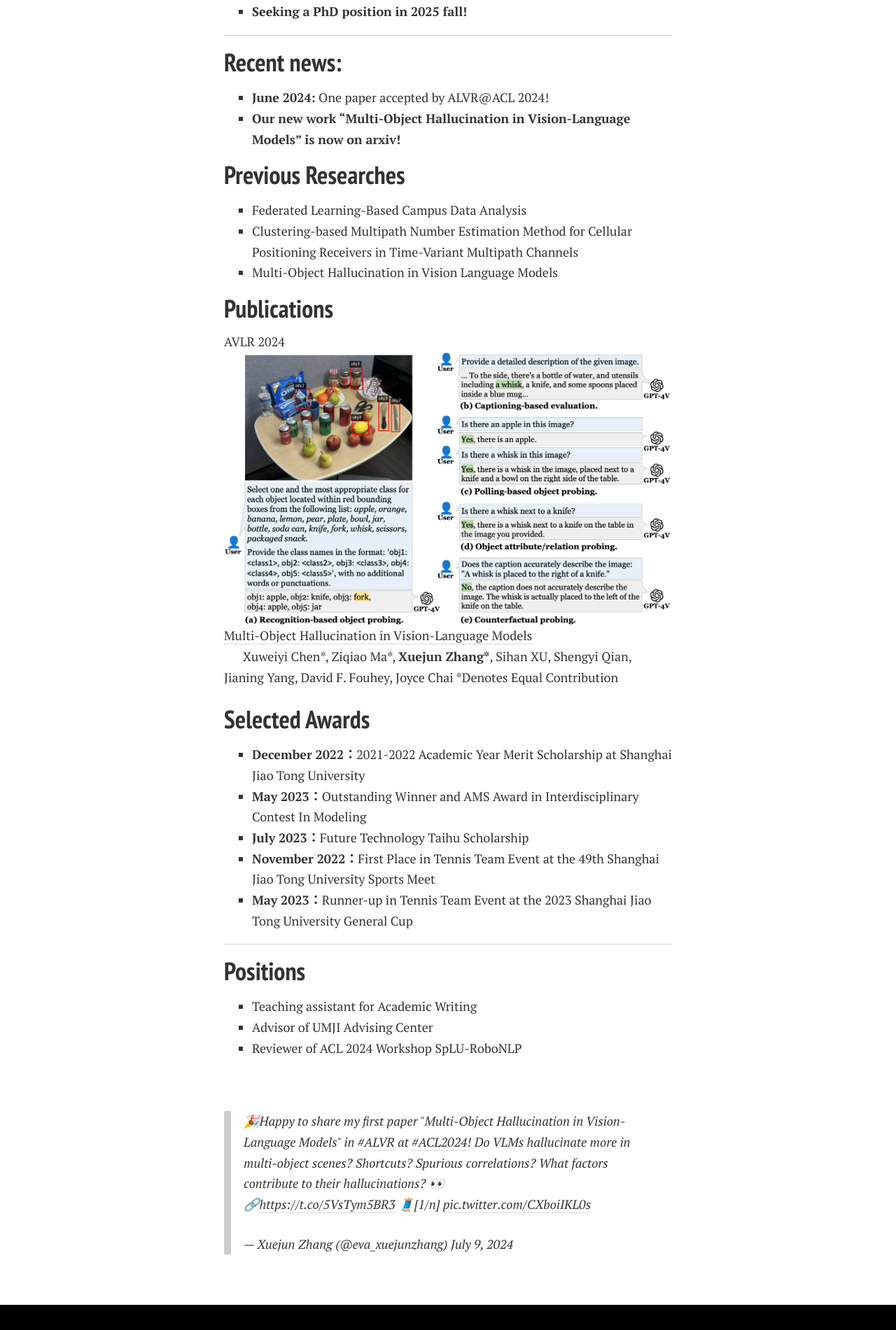
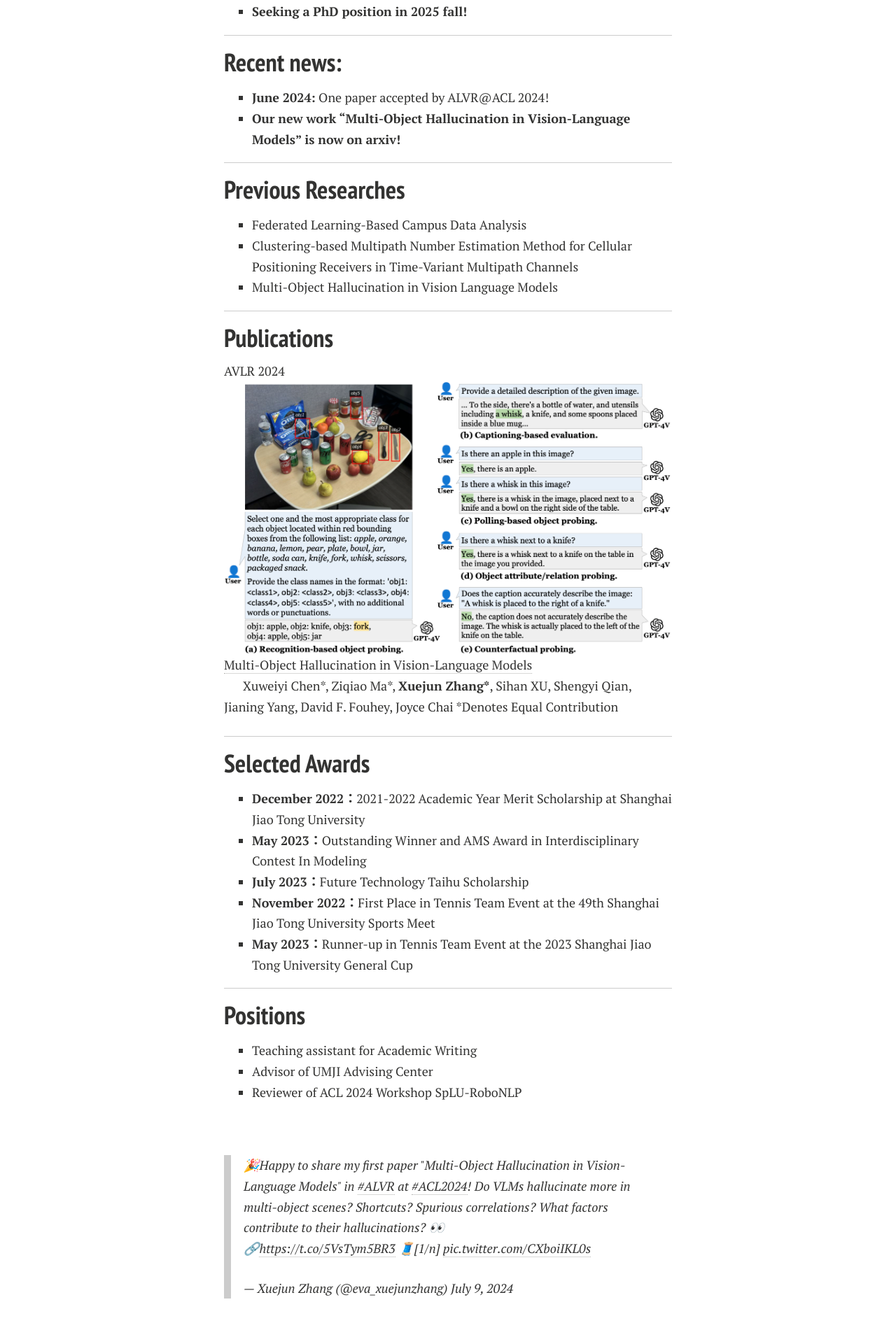
Before and after one commit to xuejunzhang2002/xuejunzhang.github.io, a Jekyll site: the page built from index.md, in a window 1280 px wide. Shown: the part 686-2587 px from the top of the page at 70% size. Built offline with Jekyll 4.4.1, drawn with Linux system fonts in a browser that asks for light colours; nearby versions of some CDN libraries; comment, search, counter and statistics services are not loaded; a style sheet for code colours, icons or effects is not loaded; our own code applies the rules of GitHub Pages for plain Markdown files.

Commit message:
Update index.md

```diff
--- a/index.md
+++ b/index.md
@@ -26,12 +26,18 @@ I am a rising senior majoring in **Electrical and Computer Engineering** at Shan
 ## Recent news:
 - **June 2024:** One paper accepted by ALVR@ACL 2024!
 - **Our new work "Multi-Object Hallucination in Vision-Language Models" is now on arxiv!**
+<br>
+
+---
 
 ## Previous Researches
 
 - Federated Learning-Based Campus Data Analysis
 - Clustering-based Multipath Number Estimation Method for Cellular Positioning Receivers in Time-Variant Multipath Channels
 - Multi-Object Hallucination in Vision Language Models
+<br>
+
+---
 
 ## Publications
 
@@ -42,6 +48,9 @@ I am a rising senior majoring in **Electrical and Computer Engineering** at Shan
 
 Xuweiyi Chen\*, Ziqiao Ma\*, **Xuejun Zhang\***, Sihan XU, Shengyi Qian, Jianing Yang, David F. Fouhey, Joyce Chai
 *Denotes Equal Contribution
+<br>
+
+---
 
 ## Selected Awards
 
```
